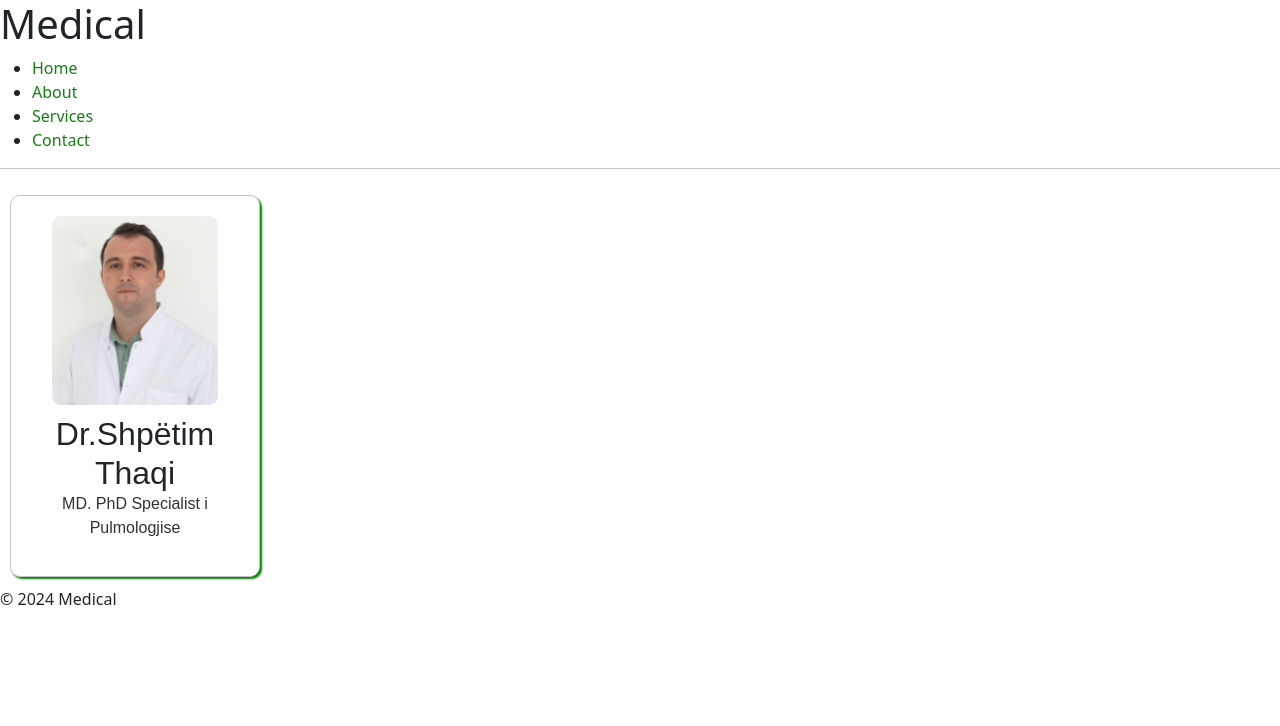
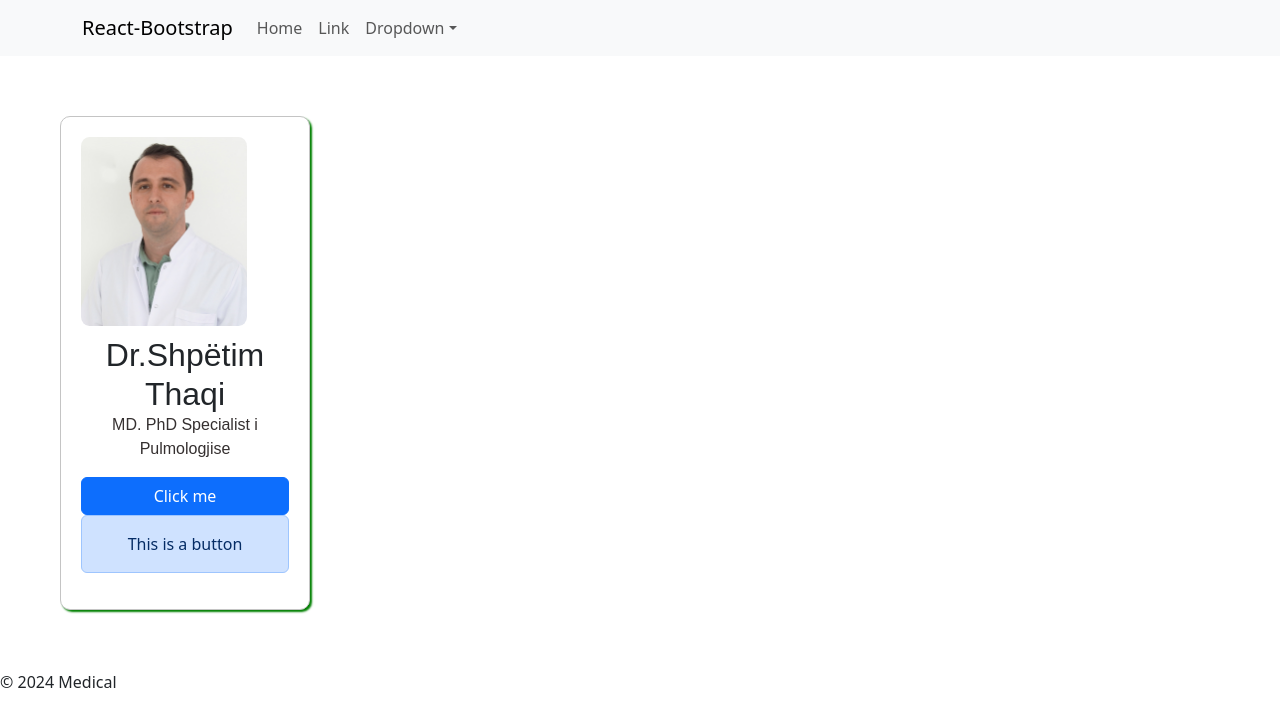
Before and after one commit to rioniii/Medical, a React (Vite) app in the folder reactapp1.client/: page / in a window 1280 px wide. Shown: the top 726 px of the page. Built offline with nearby package versions, Linux system fonts and the light colour scheme.

Commit message:
Krijimi i Navigation Bar dhe involvimi i Bootstrap v5.0

```diff
--- a/reactapp1.client/src/Card.jsx
+++ b/reactapp1.client/src/Card.jsx
@@ -1,4 +1,10 @@
+import React from 'react'; // Corrected import for React
 import examplePicture from './assets/Dr.-Shpetim-Thaci.jpg';
+import 'bootstrap/dist/css/bootstrap.min.css';
+import Button from 'react-bootstrap/Button'; // Import Button from react-bootstrap
+import Alert from 'react-bootstrap/Alert'; // Import Alert from react-bootstrap
+
+
 function Card() {
 
 
@@ -7,6 +13,8 @@
             <img className="card-img" src={examplePicture} alt="profile picture"></img>
             <h2> Dr.Shp&euml;tim Thaqi</h2>
             <p>MD. PhD Specialist i Pulmologjise</p>
+            <Button>Click me</Button>
+            <Alert>This is a button</Alert>
         </div>
 
     );
--- a/reactapp1.client/src/Header.jsx
+++ b/reactapp1.client/src/Header.jsx
@@ -1,18 +1,34 @@
+import Container from 'react-bootstrap/Container';
+import Nav from 'react-bootstrap/Nav';
+import Navbar from 'react-bootstrap/Navbar';
+import NavDropdown from 'react-bootstrap/NavDropdown';
 function Header() {
 
     return (
         <header>
-            <h1>Medical</h1>
-            <nav>
-                <ul>
-                    <li> <a href="#"> Home     </a></li>
-                    <li> <a href="#"> About    </a></li>
-                    <li> <a href="#"> Services </a></li>
-                    <li> <a href="#"> Contact  </a></li>
-
-                </ul>
-            </nav>
-            <hr></hr>
+             <Navbar bg="dark"  expand="lg" className="bg-body-tertiary">
+      <Container>
+        <Navbar.Brand href="#home">React-Bootstrap</Navbar.Brand>
+        <Navbar.Toggle aria-controls="basic-navbar-nav" />
+        <Navbar.Collapse id="basic-navbar-nav">
+          <Nav className="me-auto">
+            <Nav.Link href="#home">Home</Nav.Link>
+            <Nav.Link href="#link">Link</Nav.Link>
+            <NavDropdown title="Dropdown" id="basic-nav-dropdown">
+              <NavDropdown.Item href="#action/3.1">Action</NavDropdown.Item>
+              <NavDropdown.Item href="#action/3.2">
+                Another action
+              </NavDropdown.Item>
+              <NavDropdown.Item href="#action/3.3">Something</NavDropdown.Item>
+              <NavDropdown.Divider />
+              <NavDropdown.Item href="#action/3.4">
+                Separated link
+              </NavDropdown.Item>
+            </NavDropdown>
+          </Nav>
+        </Navbar.Collapse>
+      </Container>
+    </Navbar>
         </header>
     );
 }
--- a/reactapp1.client/src/index.css
+++ b/reactapp1.client/src/index.css
@@ -24,16 +24,17 @@
     border-radius:10px;
     box-shadow: 2px 2px 2px green;
     padding:20px;
-    margin:10px;
+    margin:60px;
     text-align:center;
     max-width:250px;
+    height:auto
     display:inline-block;
 }
 .card-img {
-    max-width:80%;
-    height:auto;
-    border-radius:5%;
-    margin-bottom:10px;
+    max-width: 80%;
+    height: auto;
+    border-radius: 5%;
+    margin-bottom: 10px;
 }
 .card h2 {
     font-family:Arial, sans-serif;
--- a/reactapp1.client/vite.config.js
+++ b/reactapp1.client/vite.config.js
@@ -1,5 +1,4 @@
 import { fileURLToPath, URL } from 'node:url';
-
 import { defineConfig } from 'vite';
 import plugin from '@vitejs/plugin-react';
 import fs from 'fs';
@@ -7,6 +6,7 @@
 import child_process from 'child_process';
 import { env } from 'process';
 
+// Determine the base folder for HTTPS certificates
 const baseFolder =
     env.APPDATA !== undefined && env.APPDATA !== ''
         ? `${env.APPDATA}/ASP.NET/https`
@@ -16,8 +16,9 @@
 const certFilePath = path.join(baseFolder, `${certificateName}.pem`);
 const keyFilePath = path.join(baseFolder, `${certificateName}.key`);
 
+// Generate HTTPS certificates if they don't exist
 if (!fs.existsSync(certFilePath) || !fs.existsSync(keyFilePath)) {
-    if (0 !== child_process.spawnSync('dotnet', [
+    const certGenerationProcess = child_process.spawnSync('dotnet', [
         'dev-certs',
         'https',
         '--export-path',
@@ -25,15 +26,18 @@
         '--format',
         'Pem',
         '--no-password',
-    ], { stdio: 'inherit', }).status) {
+    ], { stdio: 'inherit' });
+
+    if (certGenerationProcess.status !== 0) {
         throw new Error("Could not create certificate.");
     }
 }
 
+// Determine the target URL for proxying requests
 const target = env.ASPNETCORE_HTTPS_PORT ? `https://localhost:${env.ASPNETCORE_HTTPS_PORT}` :
     env.ASPNETCORE_URLS ? env.ASPNETCORE_URLS.split(';')[0] : 'https://localhost:7107';
 
-// https://vitejs.dev/config/
+// Vite configuration
 export default defineConfig({
     plugins: [plugin()],
     resolve: {
@@ -43,16 +47,17 @@
     },
     server: {
         host: '0.0.0.0',
+        port: 5173,
+        https: {
+            key: fs.readFileSync(keyFilePath),
+            cert: fs.readFileSync(certFilePath),
+        },
+        // Proxy configuration
         proxy: {
             '^/weatherforecast': {
                 target,
                 secure: false
             }
-        },
-        port: 5173,
-        https: {
-            key: fs.readFileSync(keyFilePath),
-            cert: fs.readFileSync(certFilePath),
         }
     }
-})
+});
```
Also changed, not shown: 1 other file (tests, documents, lock files or other folders). Lines whose indentation alone changed are shown as unchanged.
